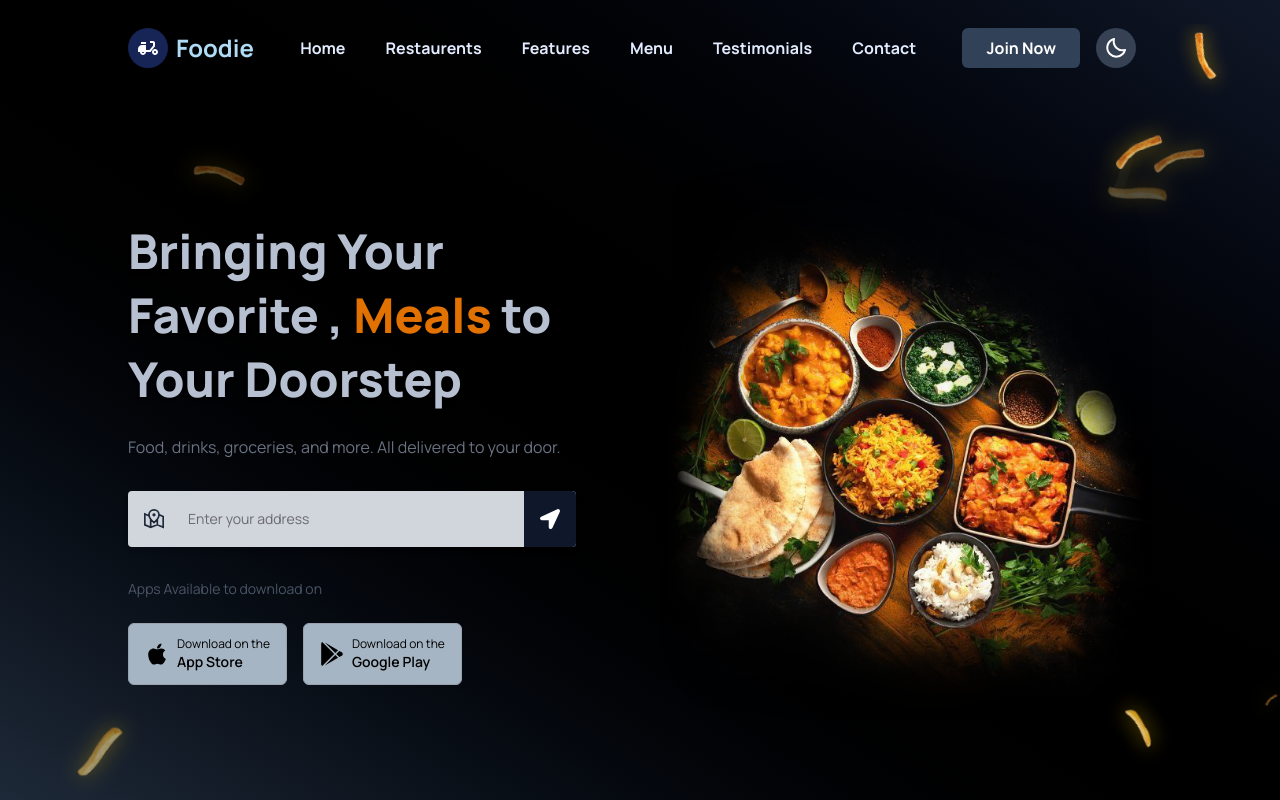
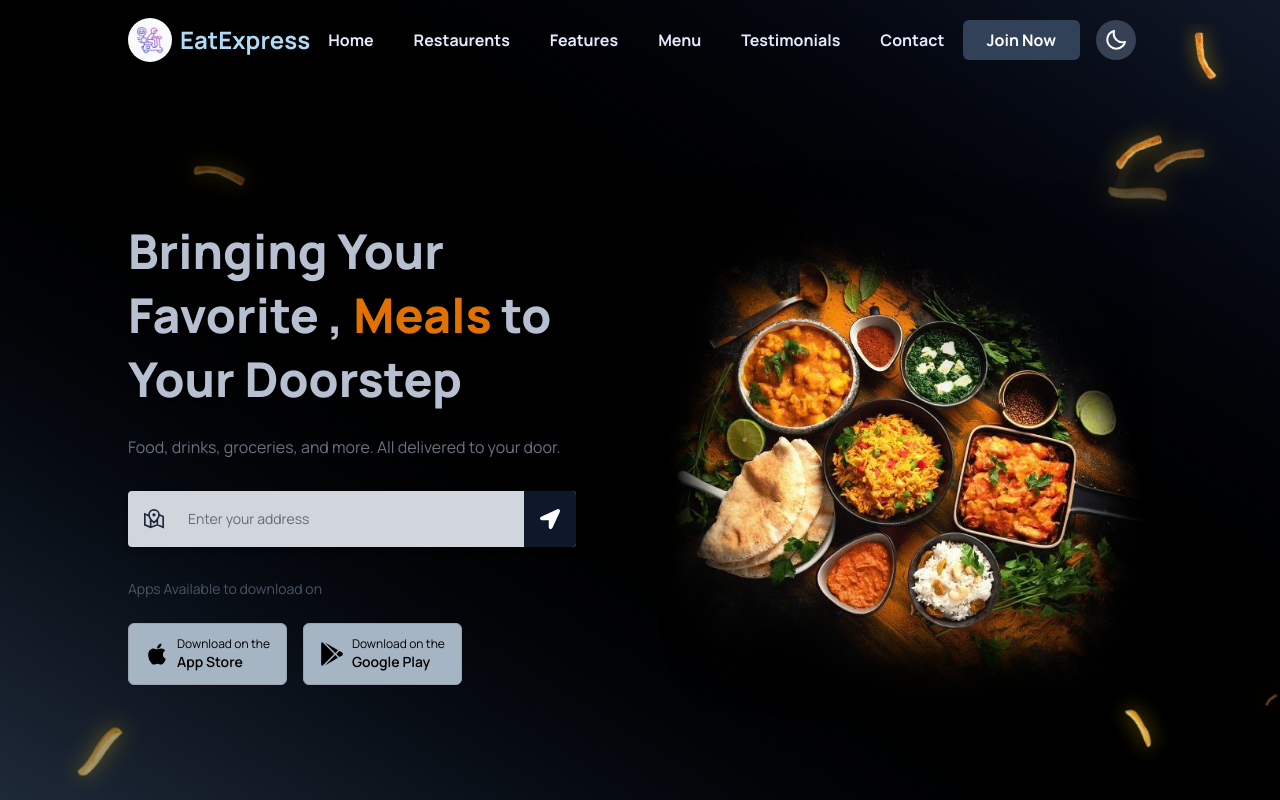
Before and after one commit to abhi-kr-210/Food_Website, a Next.js app: page / in a window 1280 px wide. Shown: the top 800 px of the page. Built offline with nearby package versions, Linux system fonts and the light colour scheme.

Commit message:
final changes

```diff
--- a/Components/Home/Footer/Footer.tsx
+++ b/Components/Home/Footer/Footer.tsx
@@ -1,3 +1,4 @@
+import Image from 'next/image'
 import Link from 'next/link'
 import React from 'react'
 import { FaDribbble, FaFacebook, FaInstagram, FaTwitter, FaYoutube } from 'react-icons/fa'
@@ -13,10 +14,13 @@ function Footer() {
         <div className='flex flex-col  justify-start'>
           <div className='flex space-x-2  items-center'>
            <div className='flex  rounded-full items-center justify-center
-           bg-amber-100 w-10 h-10'>
-               <MdDeliveryDining className='w-6 h-6 text-black'/>
+           bg-amber-50 w-10 h-10'>
+               {/* <MdDeliveryDining className='w-6 h-6 text-black'/>
+                */}
+                <Image src={'/images/logo.png'} alt='logo'
+                  width={100} height={100} className='w-7 h-7'/>
            </div>
-           <h1 className='text-xl font-extrabold text-white'>Foodie</h1>
+           <h1 className='text-xl font-extrabold text-white'>EatExpress</h1>
            </div>
            <p className='text-sm sm:text-base font-medium mt-4 text-gray-200'>Lorem ipsum dolor sit amet, consectetur adipiscing elit. Sed sit amet
              . Nullam vel nulla vel nisi faucibus
--- a/Components/Home/MobileNav.tsx
+++ b/Components/Home/MobileNav.tsx
@@ -27,7 +27,7 @@ function MobileNav({showNav,closeNav}:props) {
                    key={items.id}
                    href={items.url}
                    >
-                   <p className='text-white w-fit text-[20px]
+                   <p className='text-white w-fit text-[16px]
                    ml-12 border-b-[1.5px] pb-1 border-white sm:text-[30px]
                    cursor-pointer hover:text-amber-200
                    hover:border-amber-200 transition duration-500'>{items.label}</p>
--- a/Components/Home/Nav.tsx
+++ b/Components/Home/Nav.tsx
@@ -5,6 +5,7 @@ import { Navlinks } from '@/constant/constant'
 import Link from 'next/link'
 import { HiBars3BottomRight } from 'react-icons/hi2'
 import ThemeToggler from '../Helper/ThemeToggler'
+import Image from 'next/image'
 
 type navProps={
      openNav:()=>void;
@@ -27,16 +28,18 @@ function Nav({openNav}:navProps) {
 
   return (
     <div className={`${navbg?"bg-[#101010d4] shadow-md " :"fixed"}
-    transition-all duration-600 w-full h-[12vh] z-[1003]  dark:bg-gray-950 fixed`}>
+    transition-all duration-600 w-full h-[10vh] z-[1003]  dark:bg-gray-950 fixed`}>
         <div className='flex items-center justify-between h-full w-[90%] mx-auto xl:w-[80%]'>
           {/* logo */}
           <div className='flex items-center space-x-2'>
-            <div  className='w-10 h-10 bg-blue-950 rounded-full flex items-center justify-center
+            <div  className='w-11 h-11 bg-gray-50 rounded-full flex items-center justify-center
             flex-col'>
-                <MdDeliveryDining className='w-6 h-6 text-white'/>
+              <Image src={'/images/logo.png'} alt='logo'
+               width={100} height={100} className='w-7 h-7'/>
+                {/* <MdDeliveryDining className='w-6 h-6 text-white'/> */}
             </div>
             <h1 className='text-xl hidden sm:block md:text-2xl text-[#afdbf5] font-bold
-            dark:text-[#afdbf5]'>Foodie</h1>
+            dark:text-[#afdbf5]'>EatExpress</h1>
 
           </div>
 
```
Also changed, not shown: public/Images/logo.png (added).
